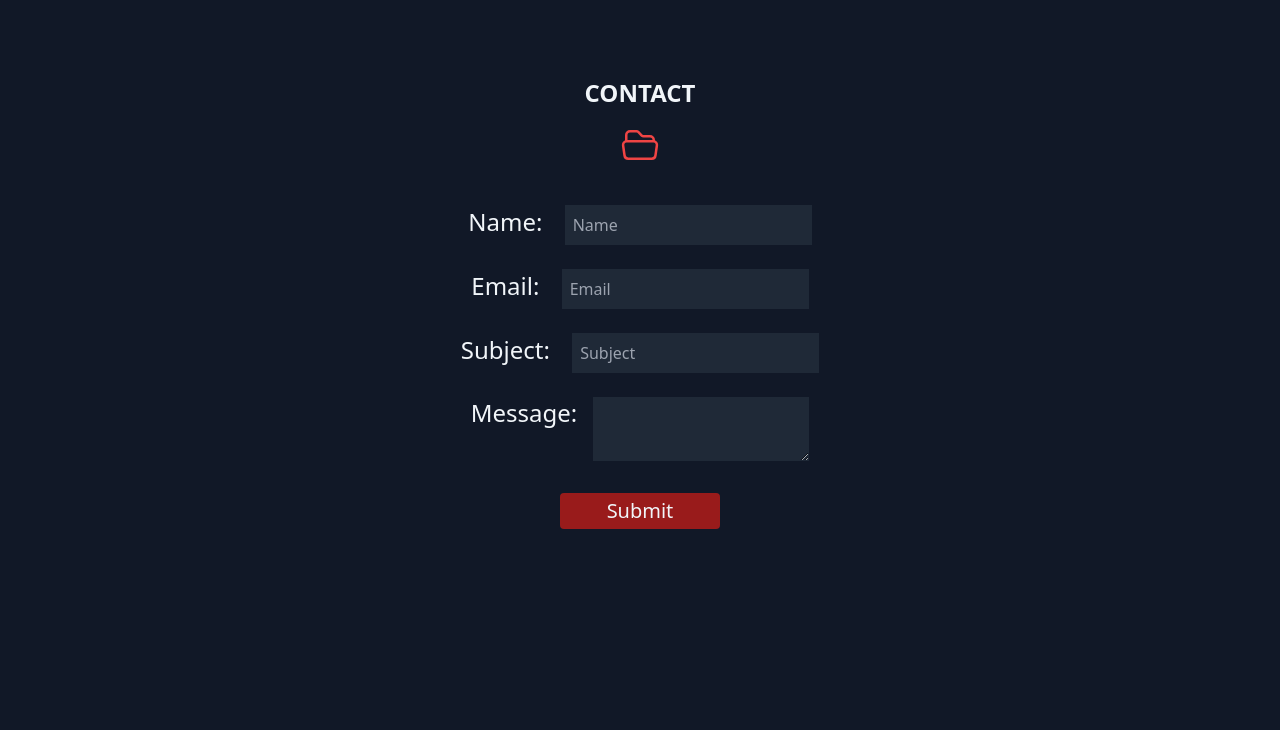
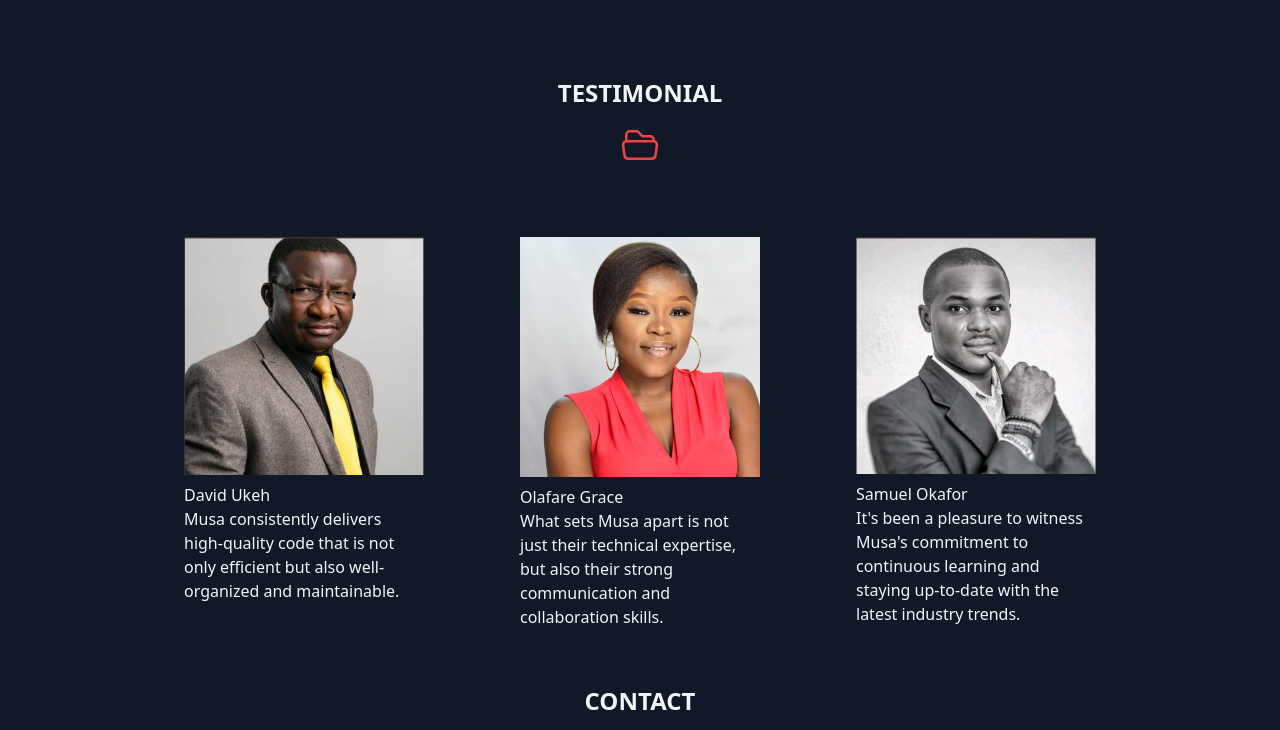
Before and after one commit to Galapagous/Tiidelab_portfolio, a plain HTML site: page index.html in a window 1280 px wide. Shown: the part 3287-4017 px from the top of the page. Drawn offline with nearby package versions, Linux system fonts and the light colour scheme.

Commit message:
adding testimonial section

```diff
--- a/index.html
+++ b/index.html
@@ -40,12 +40,12 @@
     </style>
 </head>
 <body class="bg-gray-900 w-screen">
-    <nav class="sticky top-0 left-0 z-40 bg-gray-800 text-gray-100 sm:px-10 sm:py-4 py-2">
-        <div class='sm:flex items-center justify-between'>
+    <nav id="nav" class="sticky top-0 left-0 z-40 bg-gray-800 text-gray-100 sm:px-10 sm:py-4 py-2">
+        <div id="nav-container" class='sm:flex items-center justify-between'>
             <h1>
                 <a class="text-red-600 font-semi-bold text-2xl" href="#home">Musa</a>
             </h1>
-            <div class="flex sm:flex-nowrap flex-wrap justify-center flex- h-fit items-center gap-10">
+            <div id="nav-button-container" class="flex sm:flex-nowrap flex-wrap justify-center flex- h-fit items-center gap-10">
                 <a class="p-2 hover:border-b-2 h-10 hover:border-red-600" href="#home">Home</a>
                 <a class="p-2 hover:border-b-2 h-10 hover:border-red-600" href="#service">Service</a>
                 <a class="p-2 hover:border-b-2 h-10 hover:border-red-600" href="#about">About</a>
@@ -229,6 +229,32 @@
             </div>
         </div>
     </section>
+    <!-- testimonial section -->
+    <section id="testimonial" class="w-screen h-fit mb-10 text-slate-100 sm:mb-20 mb-10 sm:mb-40">
+        <div class="text-center sm:my-10 my-4">
+            <h1 class="uppercase font-bold text-2xl text-center mb-4">Testimonial</h1>
+            <svg xmlns="http://www.w3.org/2000/svg" fill="none" viewBox="0 0 24 24" stroke-width="1.5" stroke="currentColor" class="w-10 h-10 mx-auto my-auto text-red-500 mb-4">
+                <path stroke-linecap="round" stroke-linejoin="round" d="M3.75 9.776c.112-.017.227-.026.344-.026h15.812c.117 0 .232.009.344.026m-16.5 0a2.25 2.25 0 00-1.883 2.542l.857 6a2.25 2.25 0 002.227 1.932H19.05a2.25 2.25 0 002.227-1.932l.857-6a2.25 2.25 0 00-1.883-2.542m-16.5 0V6A2.25 2.25 0 016 3.75h3.879a1.5 1.5 0 011.06.44l2.122 2.12a1.5 1.5 0 001.06.44H18A2.25 2.25 0 0120.25 9v.776" />
+            </svg>
+        </div>
+        <div class="p-8 flex flex-col sm:flex-row gap-10 sm:gap-24 flex-wrap w-full items-center justify-center">
+            <div class="sm:w-60 w-52 sm:h-60 h-fit mb-4">
+                <img class="mb-2" src="./Assets/david.png" alt="">
+                <h2>David Ukeh</h2>
+                <p>Musa consistently delivers high-quality code that is not only efficient but also well-organized and maintainable.</p>
+            </div>
+            <div class="sm:w-60 w-52 sm:h-60 h-fit mb-4">
+                <img class="mb-2 sm:h-60 object-cover" src="./Assets/WhatsApp Image 2023-08-02 at 11.16.47.jpg" alt="">
+                <h2>Olafare Grace</h2>
+                <p>What sets Musa apart is not just their technical expertise, but also their strong communication and collaboration skills. </p>
+            </div>
+            <div class="sm:w-60 w-52 sm:h-60 h-fit mb-4">
+                <img class="mb-2" src="./Assets/samuel.png" alt="">
+                <h2>Samuel Okafor</h2>
+                <p>It's been a pleasure to witness Musa's commitment to continuous learning and staying up-to-date with the latest industry trends.</p>
+            </div>
+        </div>
+    </section>
     <!------------------------------------- contact ------------------------------------->
     <section id="contact" class="w-screen sm:h-screen h-fit mb-10 text-slate-100">
         <div class="text-center sm:my-10 my-4">
@@ -239,20 +265,20 @@
         </div>
         <form action="#" class="w-5/6 m-auto text-slate-100 text-2xl flex flex-col items-center justify-center">
                 <div class="mb-6">
-                    <label class="mr-4" for="name">Name:</label>
+                    <!-- <label class="mr-4" for="name">Name:</label> -->
                     <input id="name" class="text-base bg-gray-800 p-2" type="text" placeholder="Name">
                 </div>
                 <div class="mb-6">
-                    <label for="name" class="mr-4">Email:</label>
+                    <!-- <label for="name" class="mr-4">Email:</label> -->
                     <input id="email" class="text-base bg-gray-800 p-2" type="text" placeholder="Email">
                 </div>
             <div class="mb-6">
-                <label for="name" class="mr-4">Subject:</label>
+                <!-- <label for="name" class="mr-4">Subject:</label> -->
                 <input id="name" class="text-base bg-gray-800 p-2" type="text" placeholder="Subject">
             </div>
             <div class="mb-6 flex items-start">
-                <label for="name" class="mr-4">Message:</label>
-                <textarea class="text-base bg-gray-800 p-2"></textarea>
+                <!-- <label for="name" class="mr-4">Message:</label> -->
+                <textarea class="text-base bg-gray-800 p-2" placeholder="Your message"></textarea>
             </div>
             <input class="p-1 rounded w-40 text-xl mt-2 cursor-pointer bg-red-800 hover:bg-slate-100 hover:text-red-800" type="submit" name="" id="submit">
         </form>
@@ -279,5 +305,22 @@
             <a class="hover:text-red-700 font-bold" href="#contact">Contact</a>
         </div>
     </footer>
+    <!-- javascript and jquery -->
+        <!-- <script src="https://code.jquery.com/jquery-3.7.0.min.js" integrity="sha256-2Pmvv0kuTBOenSvLm6bvfBSSHrUJ+3A7x6P5Ebd07/g=" crossorigin="anonymous"></script>
+        <script>
+            $('#nav a').on('click', (event)=>{
+                if(this.hash !== ''){
+                    event.preventDefault();
+
+                    const hash = this.hash
+                    $('html, body').animate(
+                        {
+                            scrollTop: $(hash).offset().top - 100
+                        },
+                        800
+                    );
+                }
+            });
+        </script> -->
 </body>
 </html>
```
Also changed, not shown: Assets/WhatsApp Image 2023-08-02 at 11.16.47.jpg (added), Assets/david.png (added), Assets/samuel.png (added).
